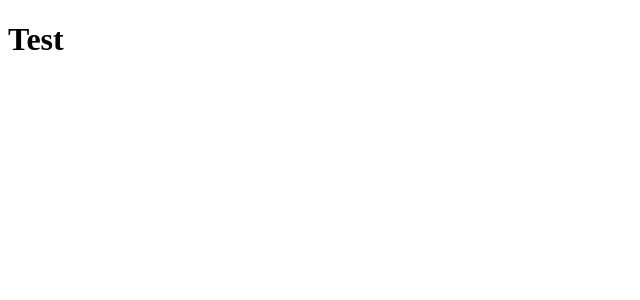
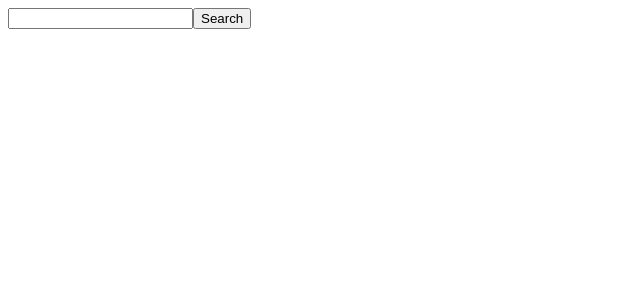
Before and after one commit to CA-G12/Night-Out, a React (Create React App) app: page / in a window 1280 px wide. Shown: the top 300 px of the page, without its empty margins (0-640 px from the left). Built offline with nearby package versions, Linux system fonts and the light colour scheme.

Commit message:
adding header component which have search input and button Relates #3

```diff
--- a/src/App.js
+++ b/src/App.js
@@ -1,8 +1,9 @@
 import './App.css';
+import Navbar from './Components/Header';
 
 function App() {
   return (
-    <h1>Test</h1>
+    <Navbar/>
   );
 }
 
--- a/src/Components/Header.js
+++ b/src/Components/Header.js
@@ -0,0 +1,10 @@
+import React from "react";
+const Navbar = () => {
+    return (
+        <div>
+            <input type='text' />
+            <button>Search</button>
+        </div>
+    )
+}
+export default Navbar;
```
